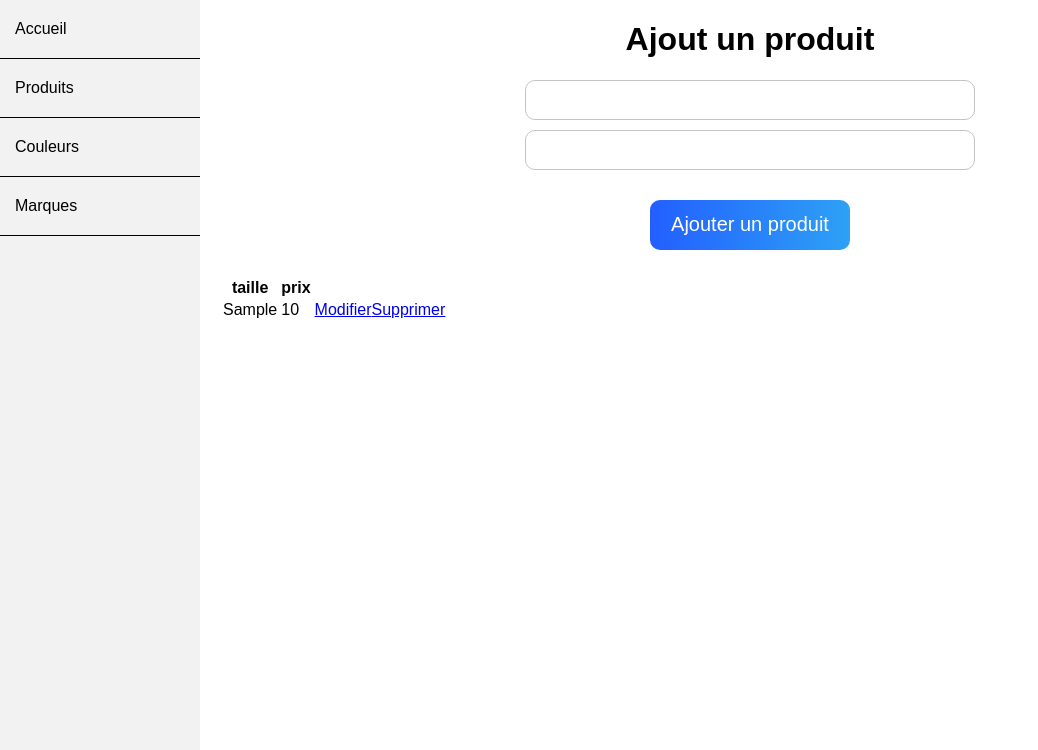
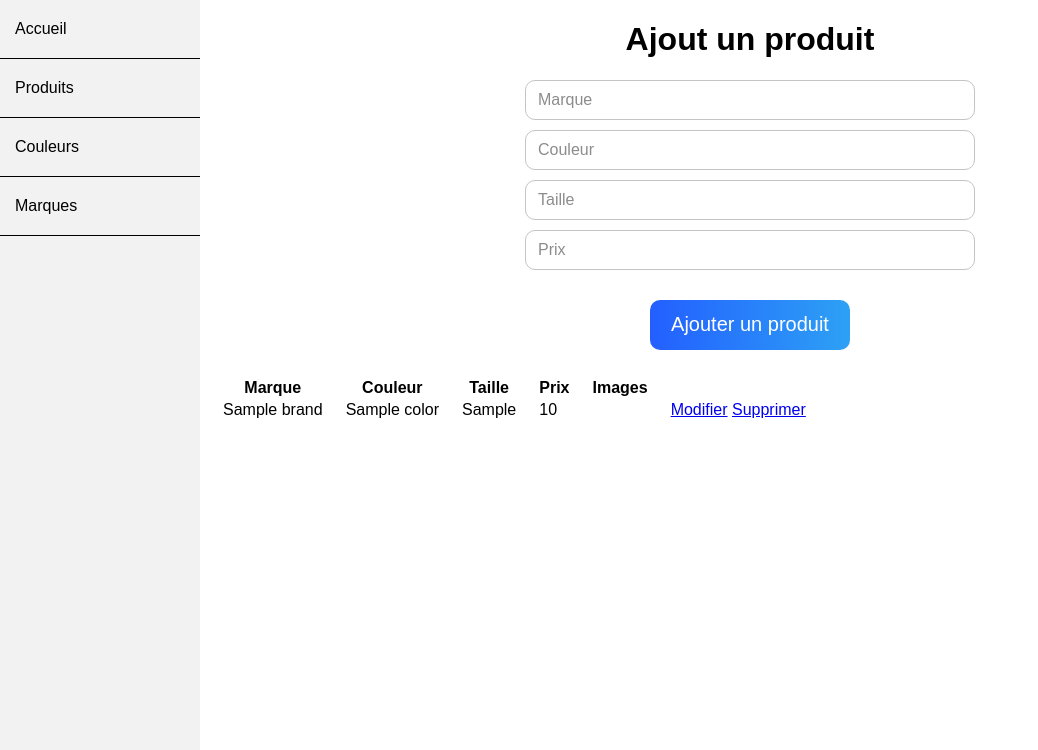
Before and after one commit to FlorianDray/cubeBack, a PHP site: page /products.php in a window 1280 px wide. Shown: the part 50-800 px from the top of the page, without its empty margins (0-1038 px from the left). Run offline with PHP 8.4, Linux system fonts and the light colour scheme; the visitor is signed in with stand-in values (Sample User, id 1); tables that the repository leaves empty or names only in its code hold one stand-in row (values such as "Sample post"); data that the repository does not hold is empty.

Commit message:
update product

```diff
--- a/index.php
+++ b/index.php
@@ -10,6 +10,6 @@ if(!isset($_SESSION['user_id'])){
 ?>
 
 <link href="style.css" rel="stylesheet" type="text/css"/>
+<?php require './header.php';?>
 
-<?php require './header.php';?>
- <h1>Bonjour Michel.<?php echo $_SESSION['user_name']?></h1>
+ <h1>Bonjour <?php echo $_SESSION['user_name']?></h1>
--- a/login.php
+++ b/login.php
@@ -32,7 +32,7 @@ if ($_SERVER["REQUEST_METHOD"] === "POST") {
         $user = $stmt->fetch(PDO::FETCH_ASSOC);
         if (password_verify($_POST['password'], $user["password"])) {
             $_SESSION["user_id"] = $user["id"];
-		    $_SESSION["user_name"] = $user["last_name"];
+		    $_SESSION["user_name"] = $user["first_name"];
             echo "<div class='sucess'>Connexion réussi</div>";
             header("Location: index.php");
 		    exit;
--- a/products.php
+++ b/products.php
@@ -12,28 +12,40 @@ if(!isset($_SESSION['user_id'])){
 <body>
 <form action="" method="post">
     <h1>Ajout un produit</h1>
-    <input name="size" type="number" min="18" max="50" required>
-    <input name="price" type="number" min="0"  step="0.1" required>
+    <input name="brand" type="text" placeholder="Marque" required>
+    <input name="color" type="text"  placeholder="Couleur" required>
+    <input name="size" type="number" min="18" max="50" placeholder="Taille" required>
+    <input name="price" type="number" min="0"  step="0.1" placeholder="Prix" required>
     <button type="submit">Ajouter un produit</button>
 </form>
 <table>
     <thead>
     <tr>
-        <th>taille</th>
-        <th>prix</th>
+        <th>Marque</th>
+        <th>Couleur</th>
+        <th>Taille</th>
+        <th>Prix</th>
+        <th>Images</th>
     </tr>
     </thead>
     <tbody>
 <?php
-$query = "SELECT * FROM sneakers;";
+$query = "SELECT s.id, s.size, s.price, b.name AS brand, c.name AS color
+            from sneakers s
+            JOIN brands b ON s.id_brand = b.id
+            JOIN colors c ON s.id_color = c.id";
 $stmt = $conn->prepare($query);
 $stmt->execute();
 $products = $stmt->fetchAll(PDO::FETCH_ASSOC);
+// var_dump($products);
 foreach($products as $row){
     echo '<tr>';
+    echo '<td>' . $row['brand'] .'</td>';
+    echo '<td>' . $row['color'] .'</td>';
     echo '<td>' . $row['size'] .'</td>';
     echo '<td>' . $row['price'] .'</td>';
-    echo '<td><a href="./formProduct.php?id=' . $row['id'] . '">Modifier</a><a href="./action/product/deleteProduct.php?id=' . $row['id'] . '" onlick=return confirm(\"Êtes-vous sûr de vouloir supprimer ce produit ?\")>Supprimer</a></td>';
+    echo '<td>' . $row['img_path'] .'</td>';
+    echo '<td><a href="./formProduct.php?id=' . $row['id'] . '">Modifier</a> <a href="./action/product/deleteProduct.php?id=' . $row['id'] . '" onclick="return confirm(\'Êtes-vous sûr de vouloir supprimer ce produit ?\')">Supprimer</a></td>';
     echo '</tr>';
 }
 ?>
@@ -49,7 +61,7 @@ if ($_SERVER["REQUEST_METHOD"] === "POST") {
         $stmt->bindValue(':price', $_POST['price']);
         $stmt->bindValue(':img_path', 'chemin');
         $stmt->bindValue(':id_color', 1);
-        $stmt->bindValue(':id_brand', 1);
+        $stmt->bindValue(':id_brand', $_POST['brand']);
         if($stmt->execute()){
             echo "<div class='sucess'>Produit ajouté avec succès</div>";
             header('Location: products.php');
--- a/style.css
+++ b/style.css
@@ -147,3 +147,11 @@ form button:hover {
     background-color: rgba(35, 95, 255);
     color: white
 }
+
+/* PRODUIT */
+
+th,
+td {
+    padding-right: 20px;
+    /* Ajustez l'espacement selon vos besoins */
+}
```
